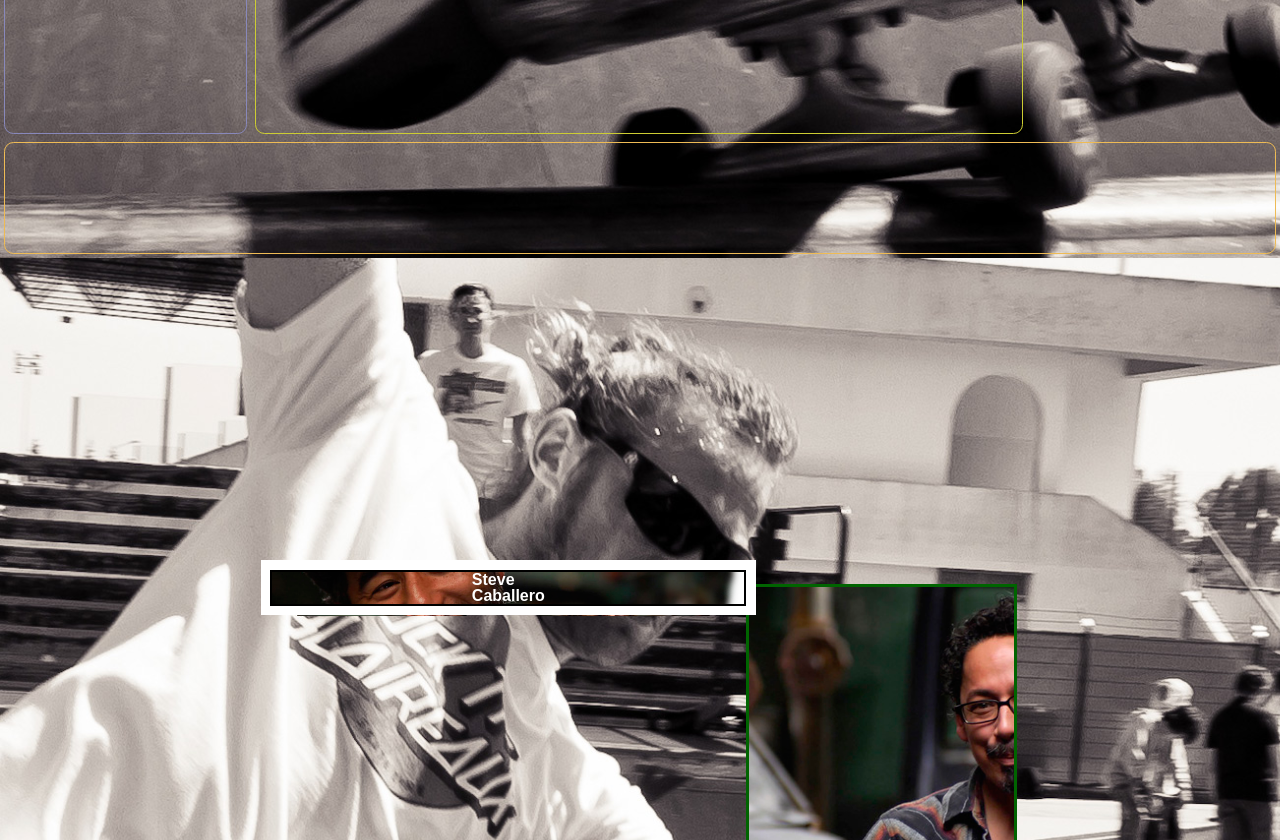
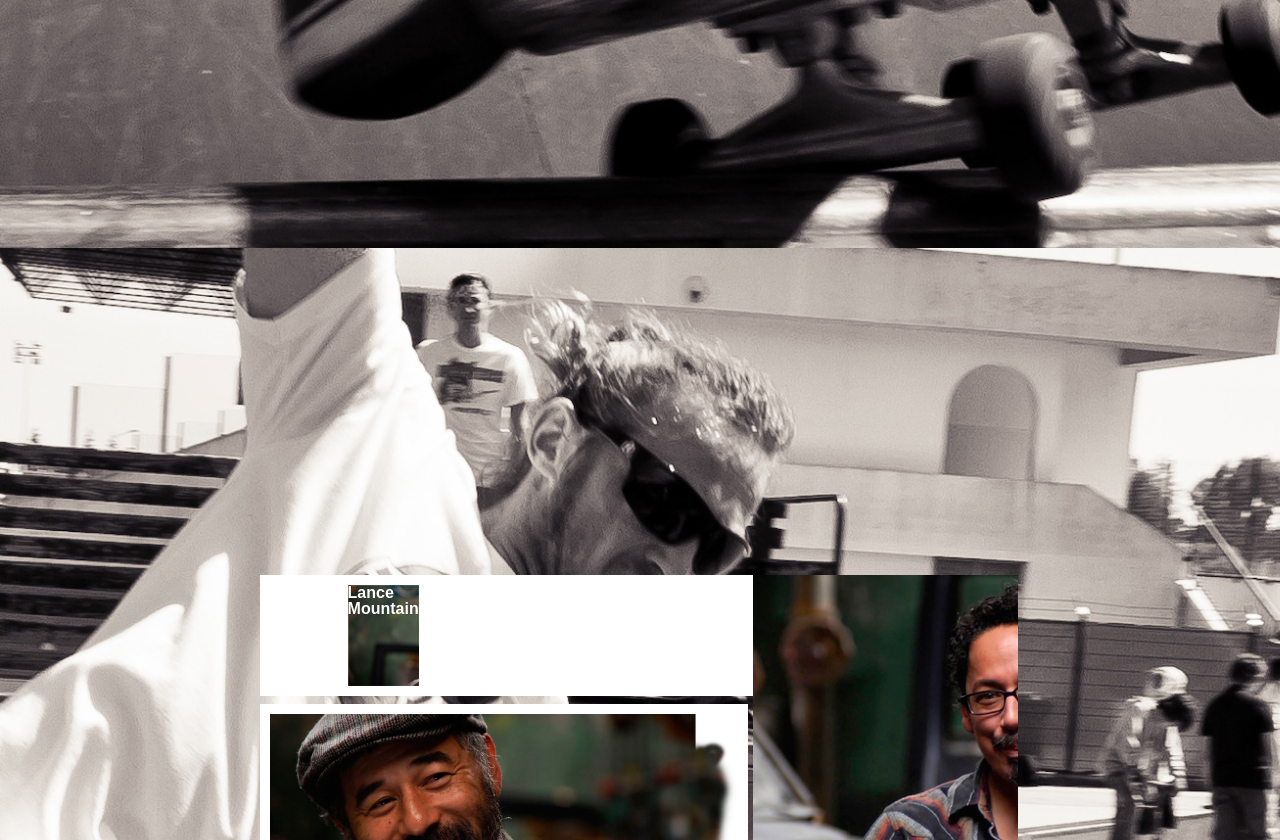
Before and after one commit to MeesterMeetch/peralta, a plain HTML site: page index.html in a window 1280 px wide. Shown: the part 1960-2800 px from the top of the page. Drawn offline with Linux system fonts and the light colour scheme.

Commit message:
cleaning up some code, fixing some skateboarders pics

```diff
--- a/style.css
+++ b/style.css
@@ -25,7 +25,7 @@ opacity: 1;
    padding-top: 50%;
    padding-left: .3%;
    padding-right: .3%;
-   border: 1px solid #8888bb;
+   /* border: 1px solid #8888bb; */
    border-radius: 7pt;
    font-size: 62.5%;
            flex: 1 6 20%;
@@ -45,7 +45,7 @@ opacity: 1;
   #main > aside {
    margin: 4px;
    padding: 5px;
-   border: 1px solid transparent;
+   /* border: 1px solid transparent; */
    border-radius: 7pt;
            flex: 1 6 20%;
            order: 3;
@@ -60,7 +60,7 @@ opacity: 1;
   padding-left: 20%;
   padding-right: 20%;
   min-height: 50px;
-  border: 1px solid #eebb55;
+  /* border: 1px solid #eebb55; */
   border-radius: 7pt;
   }
 
@@ -105,7 +105,7 @@ padding-bottom: 0; */
   .bannerLinks ul li {
     margin: auto;
     padding: 5px;
-    border: 1px solid #8888bb;
+    /* border: 1px solid #8888bb; */
     border-radius: 7pt;
     position: relative;
     display: inline-flex;
@@ -126,14 +126,14 @@ padding-bottom: 0; */
    margin: 4px;
    padding: 5px;
    min-height: 100px;
-   border: 1px solid #eebb55;
+   /* border: 1px solid #eebb55; */
    border-radius: 7pt;
    }
 
    #main > article {
     margin: 4px;
     padding: 5px;
-    border: 1px solid #cccc33;
+    /* border: 1px solid #cccc33; */
     border-radius: 7pt;
     width: 70% auto;
     height: auto;
@@ -147,7 +147,7 @@ padding-bottom: 0; */
     .logoCameraManWrapper {
       margin: 4px;
       padding: 5px;
-      border: 1px solid #cccc33;
+      /* border: 1px solid #cccc33; */
       border-radius: 7pt;
       height: auto;
               flex: 3 1 60%;
@@ -239,138 +239,8 @@ padding-bottom: 0; */
     font-weight: bolder;
     min-height: 340px;
     min-width: 98%;
-/*     justify-content: space-between;
-position: relative;
-top: 10px;
-bottom: 10px;
-right: 10px; */
+   }
 
-/*     margin: 0px;
-padding: 0px;
-border: 1px solid #cccc33;
-border-radius: 7pt;
-height: 100%;
-        flex: 3 1 60%;
-        order: 1;
- width: 99%; */
-   }
-/*    START OF PROFILES
-.skatersWrapper{
-  width: 675px;
-  height: 340px;
-  float: left;
-  margin-top: 270px;
-  margin-left: -676px
-}
-
-.tommyGuerreroContainer{
-  width: 218px;
-  height: 343px;
-  float: right;
-  background-color: white;
-  border-bottom: 3px solid #8D8B89;
-}
-
-.tommyPic{
-  width: 95%;
-  height: 96%;
-  margin-top: 9px;
-  margin-left: 5px;
-  background-image: url("pictures/sk8er-2.png");
-  background-size: 238px 329px;
-  background-repeat: no-repeat;
-}
-
-.tommyCaption{
-  color: white;
-  margin-top: -214px;
-  line-height: 15%;
-  text-align: center;
-  font-size: xx-large;
-}
-
-.lanceMountainContainer{
-  width: 219px;
-  height: 164px;
-  background-color: white;
-  float:left;
-  border-bottom: 3px solid #8D8B89;
-}
-
-.lancePic{
-  width: 95%;
-  height: 95%;
-  margin-left: 5px;
-  margin-top: 4px;
-  background-image: url("pictures/sk8er-4.png");
-  background-size: 210px 200px;
-}
-
-.lanceCaption{
-  color:white;
-  margin-top: -128px;
-  line-height: 15%;
-  margin-left: 1px;
-  text-align: center;
-  font-size: 28px;
-}
-
-.rodneyMullenContainer{
-  width: 218px;
-  height: 164px;
-  background-color:white;
-  float:right;
-  margin-right: 10px;
-  border-bottom: 3px solid #8D8B89;
-}
-
-.rodneyPic{
-  width: 95%;
-  height: 95%;
-  margin-left: 6px;
-  margin-top: 4px;
-  background-image: url("pictures/sk8er-3.png");
-  background-size: 230px 165px;
-}
-
-.rodneyCaption{
-  color: white;
-  margin-top: -128px;
-  line-height: 15%;
-  margin-left: 1px;
-  text-align: center;
-  font-size: 28px;
-}
-
-.steveCaballeroContainer{
-  float: left;
-  height: 166px;
-  width: 447px;
-  margin-top: 10px;
-  background-color: white;
-  border-bottom: 3px solid #8D8B89;
-}
-
-.stevePic{
-  width: 97%;
-  height: 95%;
-  float: left;
-  margin-left: 6px;
-  margin-top: 4px;
-  background-image: url("pictures/sk8er-1.png");
-  background-size: 478px 167px;
-  background-repeat: no-repeat;
-
-  }
-
-.steveCaption{
-  color:white;
-  margin-top: -83px;
-  float: left;
-  font-size: 28px;
-  margin-left: 109px;
-} */
-   /* END OF PROFILES */
 .skatersColumnLeft {
     display: inline-flex;
     flex-direction: column;
@@ -389,19 +259,45 @@ height: 100%;
 }
 
 .rodneyMullenContainer {
+  width: 35%;
   display: flex;
-  justify-content: space-between;
-  width: 35%;
-  align-items: flex-end;
-  background-image: url(assets/sk8er-3.png);
+  justify-content: center;
+  background-color: white;
+  padding: 2%;
+  min-width: 46%;
+  position: absolute;
+  min-height: 6.313em;
+  top: 0%;
+  right: 0%;
+
+}
+.rodneyPic {
+  background-image: url("assets/sk8er-3.png");
   background-size: cover;
   background-repeat: no-repeat;
+  background-position: center;
+  width: 95%;
+  height: 95%;
+  margin-left: 6px;
+  margin-top: 4px;
+  background-image: url("pictures/sk8er-3.png");
+  background-size: 230px 165px;
 }
+
 .lanceMountainContainer {
+  width: 35%;
   display: flex;
-  justify-content: space-between;
-  width: 35%;
-  align-items: flex-end;
+  justify-content: center;
+  background-color: white;
+  padding: 2%;
+  min-width: 46%;
+  position: absolute;
+  min-height: 6.313em;
+  top: 0%;
+  left: 0%;
+}
+
+.lancePic {
   background-image: url(assets/sk8er-4.png);
   background-size: cover;
   background-repeat: no-repeat;
@@ -412,9 +308,11 @@ height: 100%;
   justify-content: center;
   background-color: white;
   padding: 2%;
-  min-width: 98%;
+  min-width: 95%;
   position: absolute;
-  bottom: 1%;
+  min-height: 11.313em;
+  bottom: 0px;
+  top: 129px;
 }
 
 .steveCaballeroContainer {
@@ -426,19 +324,15 @@ height: 100%;
   background-image: url(assets/sk8er-1.png);
   background-size: cover;
   background-repeat: no-repeat;
-  /* min-height: 350px; */
-  border: 2px black solid;
   background-position: center;
 }
 
 .skatersColumnRight {
   display: flex;
   justify-content: center;
-  /* flex-direction: row-reverse; */
   min-width: 35%;
   align-items: flex-end;
   margin: .5% auto;
-  border: darkgreen solid;
   background-image: url(assets/sk8er-2.png);
   background-size: cover;
   background-repeat: no-repeat;
@@ -446,9 +340,6 @@ height: 100%;
 
 }
 .tommyPic {
-/*   background-image: url(assets/sk8er-2.png);
-background-size: cover;
-background-repeat: no-repeat; */
   margin: .5% auto white;
   min-width: 1%;
 }
@@ -487,6 +378,11 @@ background-repeat: no-repeat; */
      transform:scale(1.15);
 }
 
+.contactWrapper {
+
+
+}
+
 
   /* Too narrow to support three columns */
   @media all and (max-width: 640px) {
```
